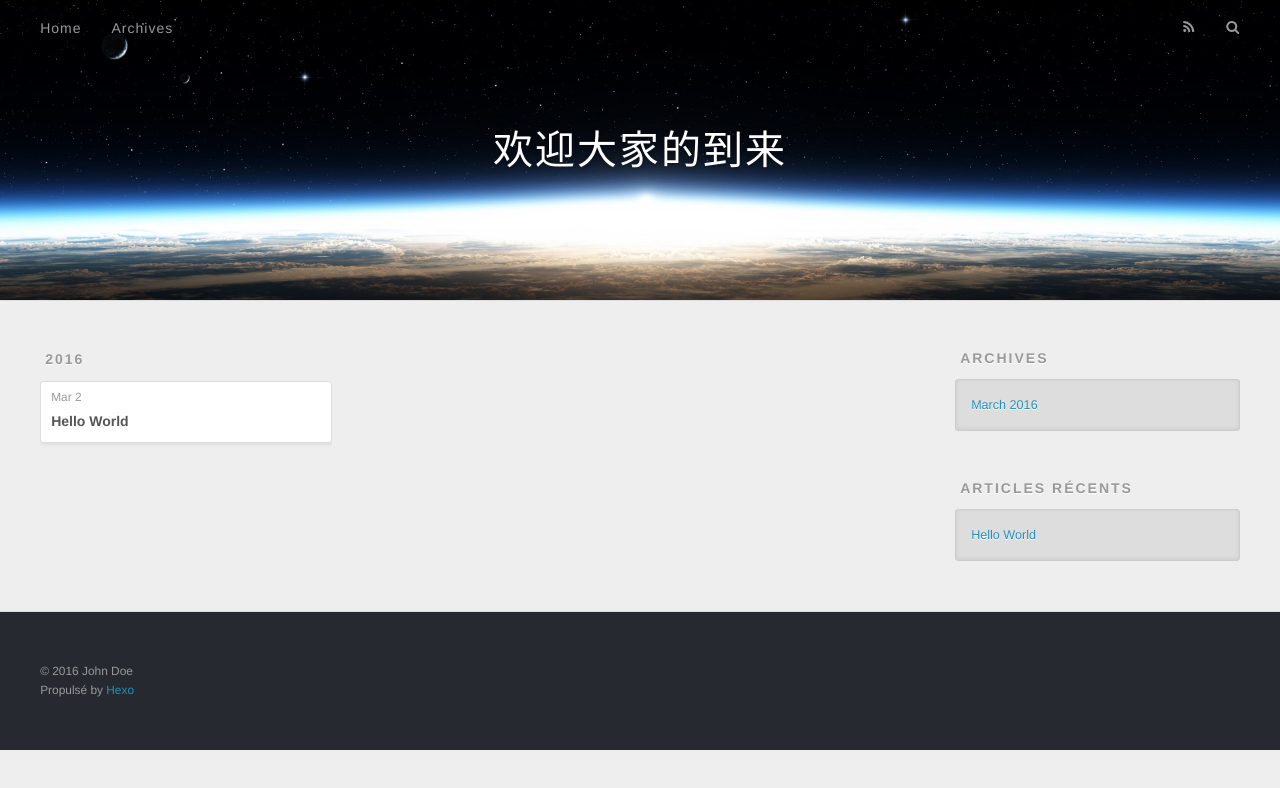
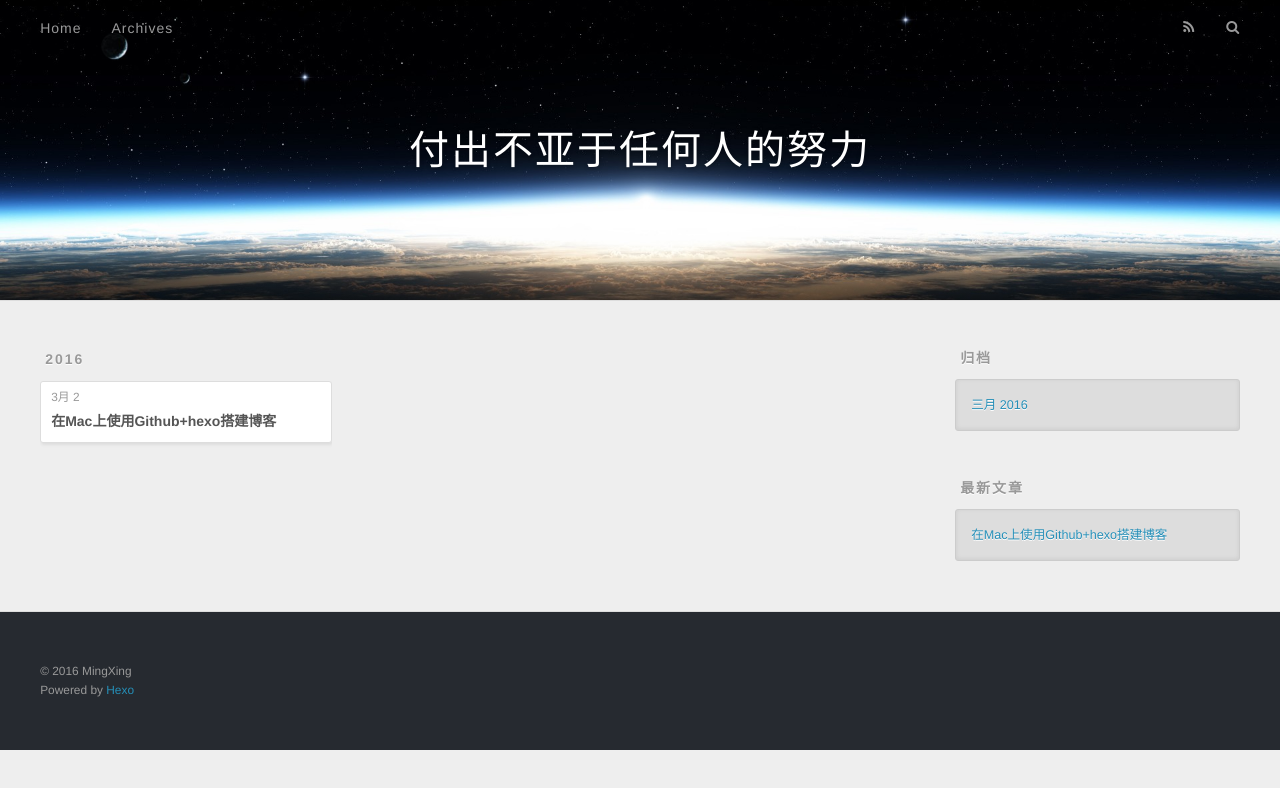
Before and after one commit to gemingxing/gemingxing.github.io, a plain HTML site: page archives/index.html in a window 1280 px wide. Drawn offline with nearby package versions, Linux system fonts and the light colour scheme.

Commit message:
Site updated: 2016-03-02 13:06:15

```diff
--- a/archives/index.html
+++ b/archives/index.html
@@ -3,19 +3,19 @@
 <head>
   <meta charset="utf-8">
 
-  <title>Archives | 欢迎大家的到来</title>
+  <title>归档 | 付出不亚于任何人的努力</title>
   <meta name="viewport" content="width=device-width, initial-scale=1, maximum-scale=1">
   <meta name="description">
 <meta property="og:type" content="website">
-<meta property="og:title" content="欢迎大家的到来">
+<meta property="og:title" content="付出不亚于任何人的努力">
 <meta property="og:url" content="http://yoursite.com/archives/index.html">
-<meta property="og:site_name" content="欢迎大家的到来">
+<meta property="og:site_name" content="付出不亚于任何人的努力">
 <meta property="og:description">
 <meta name="twitter:card" content="summary">
-<meta name="twitter:title" content="欢迎大家的到来">
+<meta name="twitter:title" content="付出不亚于任何人的努力">
 <meta name="twitter:description">
 
-    <link rel="alternate" href="/atom.xml" title="欢迎大家的到来" type="application/atom+xml">
+    <link rel="alternate" href="/atom.xml" title="付出不亚于任何人的努力" type="application/atom+xml">
 
 
     <link rel="icon" href="/favicon.png">
@@ -36,7 +36,7 @@
   <div id="header-outer" class="outer">
     <div id="header-title" class="inner">
       <h1 id="logo-wrap">
-        <a href="/" id="logo">欢迎大家的到来</a>
+        <a href="/" id="logo">付出不亚于任何人的努力</a>
       </h1>
 
     </div>
@@ -51,9 +51,9 @@
       </nav>
       <nav id="sub-nav">
 
-          <a id="nav-rss-link" class="nav-icon" href="/atom.xml" title="Flux RSS"></a>
+          <a id="nav-rss-link" class="nav-icon" href="/atom.xml" title="RSS Feed"></a>
 
-        <a id="nav-search-btn" class="nav-icon" title="Rechercher"></a>
+        <a id="nav-search-btn" class="nav-icon" title="搜索"></a>
       </nav>
       <div id="search-form-wrap">
         <form action="//google.com/search" method="get" accept-charset="UTF-8" class="search-form"><input type="search" name="q" results="0" class="search-form-input" placeholder="Search"><button type="submit" class="search-form-submit">&#xF002;</button><input type="hidden" name="sitesearch" value="http://yoursite.com"></form>
@@ -79,12 +79,12 @@
   <div class="archive-article-inner">
     <header class="archive-article-header">
       <a href="/2016/03/02/hello-world/" class="archive-article-date">
-  <time datetime="2016-03-02T02:30:10.000Z" itemprop="datePublished">Mar 2</time>
+  <time datetime="2016-03-02T02:30:10.000Z" itemprop="datePublished">3月 2</time>
 </a>
 
 
     <h1 itemprop="name">
-      <a class="archive-article-title" href="/2016/03/02/hello-world/">Hello World</a>
+      <a class="archive-article-title" href="/2016/03/02/hello-world/">在Mac上使用Github+hexo搭建博客</a>
     </h1>
 
 
@@ -110,9 +110,9 @@
 
 
   <div class="widget-wrap">
-    <h3 class="widget-title">Archives</h3>
+    <h3 class="widget-title">归档</h3>
     <div class="widget">
-      <ul class="archive-list"><li class="archive-list-item"><a class="archive-list-link" href="/archives/2016/03/">March 2016</a></li></ul>
+      <ul class="archive-list"><li class="archive-list-item"><a class="archive-list-link" href="/archives/2016/03/">三月 2016</a></li></ul>
     </div>
   </div>
 
@@ -120,12 +120,12 @@
 
 
   <div class="widget-wrap">
-    <h3 class="widget-title">Articles récents</h3>
+    <h3 class="widget-title">最新文章</h3>
     <div class="widget">
       <ul>
 
           <li>
-            <a href="/2016/03/02/hello-world/">Hello World</a>
+            <a href="/2016/03/02/hello-world/">在Mac上使用Github+hexo搭建博客</a>
           </li>
 
       </ul>
@@ -140,8 +140,8 @@
 
   <div class="outer">
     <div id="footer-info" class="inner">
-      &copy; 2016 John Doe<br>
-      Propulsé by <a href="http://hexo.io/" target="_blank">Hexo</a>
+      &copy; 2016 MingXing<br>
+      Powered by <a href="http://hexo.io/" target="_blank">Hexo</a>
     </div>
   </div>
 </footer>
```
Also changed, not shown: 2016/03/02/hello-world/index.html (+17 -17 lines), archives/2016/03/index.html (+16 -16 lines), archives/2016/index.html (+16 -16 lines), index.html (+16 -16 lines).
